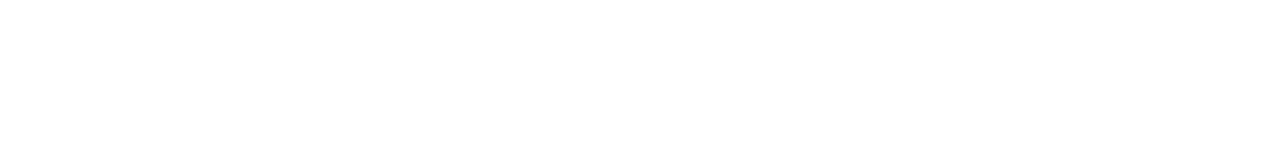
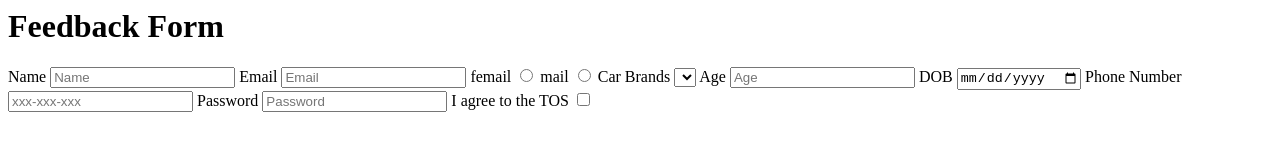
Before and after one commit to acciojob/signup-form-car-warishshahbaz, a website: page main.html in a window 1280 px wide. Drawn offline with Linux system fonts and the light colour scheme.

Commit message:
created a submission

```diff
--- a/main.html
+++ b/main.html
@@ -1,5 +1,3 @@
-<!DOCTYPE html>
-
 <html>
 
 <head>
@@ -7,6 +5,35 @@
 </head>
 
 <body>
+	<h1>Feedback Form</h1>
+	<form method="post">
+		<label for="name">Name</label>
+		<input type="text" id="name" placeholder="Name" required >
+
+		<label for="email">Email</label>
+		<input type="email" id="email" placeholder="Email" required>
+
+		<label for="Radio">femail</label>
+		<input type="radio" name="gender" value="femail"  id="gender_m" required >
+		<label for="Radio">mail</label>
+		<input type="radio" name="gender" value="mail" id="gender_m" required >
+		<label for="Radio">Car Brands</label>
+		<select id="cars"  required>
+			<option></option>
+			<option></option>
+			<option></option>
+		</select>
+		<label for="age">Age</label>
+		<input type="number" id="age" placeholder="Age" required >
+		<label for="dob">DOB</label>
+		<input type="date" id="dob"  required >
+		<label for="phone number">Phone Number</label>
+		<input type="tel" id="tel" placeholder="xxx-xxx-xxx" required >
+		<label for="Radio">Password</label>
+		<input type="password" id="password" placeholder="Password" required >
+		<label for="Radio">I agree to the TOS</label>
+		<input type="checkbox" id="tos"  required >
+	</form>
 	<!-- the entire body must be written by student -->
     <script type="text/javascript" src="./script.js">
 </script>
```
